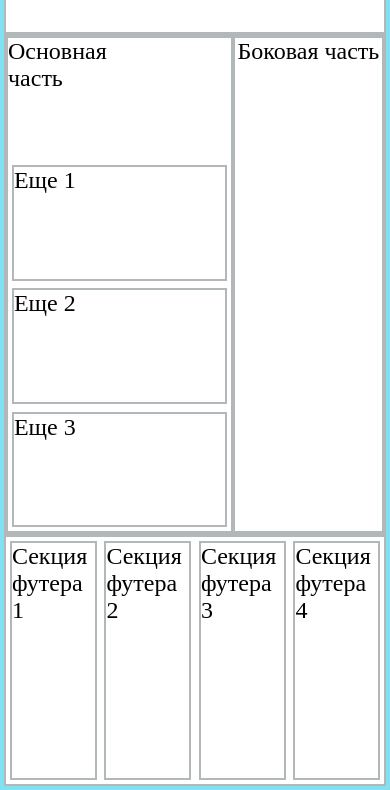
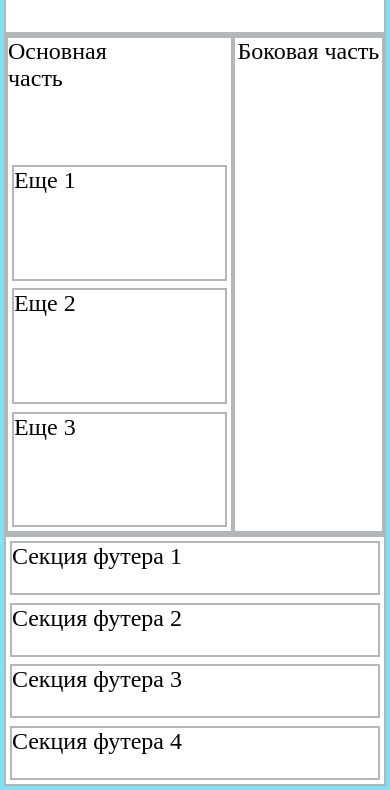
Before and after one commit to zlatamast/my_projects, a website: page scheme_grid_responsive/ingex.html in a window 390 px wide. Shown: the part 54-844 px from the top of the page. Drawn offline with Linux system fonts and the light colour scheme.

Commit message:
media query 765 2

```diff
--- a/scheme_grid_responsive/styles.css/style.css
+++ b/scheme_grid_responsive/styles.css/style.css
@@ -95,6 +95,12 @@ div {
         margin: 1vw;
     }
 
+    .footer {
+        display: grid;
+        grid-template-rows: repeat(4, 1fr);
+        grid-template-columns: none;
+    }
+
 }
 
-/* @media (max-width: 765px) */
+/* @media (max-width: 549px) {} */
```
